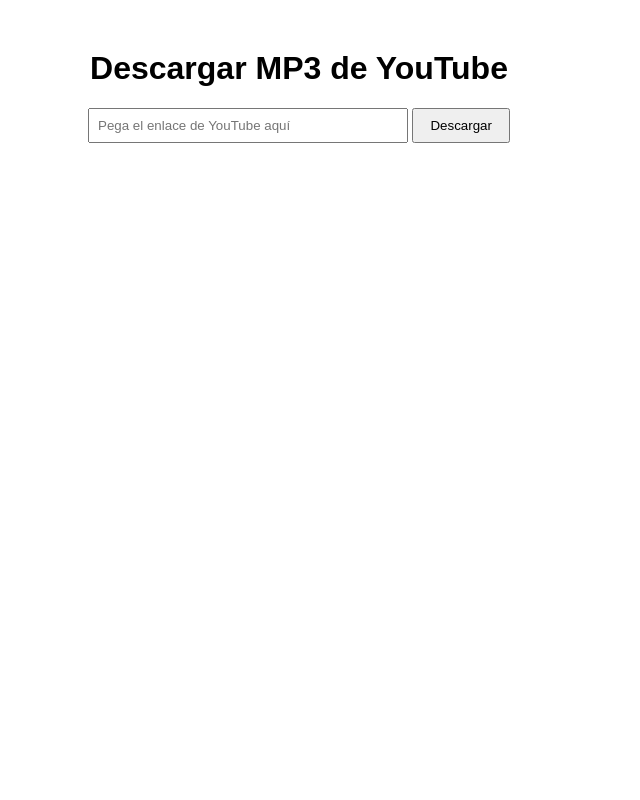
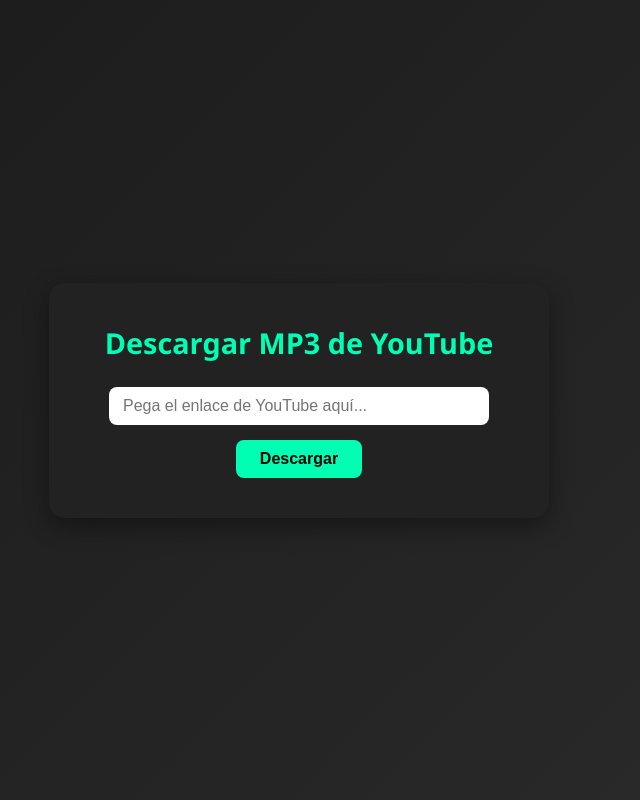
Before and after one commit to PatoDaCelt/Music-Downloader, a Flask app: page / in a window 1280 px wide. Shown: the whole page, without its empty margins (341-981 px from the left). Run offline with Flask 3, Linux system fonts and the light colour scheme.

Commit message:
Versión 2: Nuevo diseño y descarga en webm y convierte a mp3

```diff
--- a/app.py
+++ b/app.py
@@ -1,49 +1,92 @@
-from flask import Flask, render_template, request, send_file
+import os
+import subprocess
+from flask import Flask, render_template, request, send_file, after_this_request
 import yt_dlp
-import os
 
+# Códigos de colores para mensajes en terminal
+RE = "\033[31m"
+GR = "\033[32m"
+BU = "\033[34m"
+RS = "\033[0m" #RESET
+
+# --- Configuración de la Aplicación ---
 app = Flask(__name__)
 
-DOWNLOAD_FOLDER = "downloads"
-if not os.path.exists(DOWNLOAD_FOLDER):
-    os.makedirs(DOWNLOAD_FOLDER)
 
+# --- Rutas de la Aplicación ---
+# RUTA PRINCIPAL
 @app.route('/')
 def index():
+    """Muestra la página principal"""
     return render_template('index.html')
 
 @app.route('/download', methods=['POST'])
 def download():
-    url = request.form['url']
+    """
+    Gestiona la descarga y conversión del audio.
+    """
+    url = request.form['url'] #Obtiene la URL poporcionada
+    if not url:
+        return render_template('index.html', mensaje="Por favor, introduce un enlace de YouTube.")
+
     try:
-        # Opciones para descargar y convertir a mp3
+        #Diccionario de opciones para yt-dlp
         ydl_opts = {
-            'format': 'bestaudio/best',
-            'outtmpl': os.path.join(DOWNLOAD_FOLDER, '%(title)s.%(ext)s'),
-            'postprocessors': [{
-                'key': 'FFmpegExtractAudio',
-                'preferredcodec': 'mp3',
-                'preferredquality': '192',
-            }],
-            'ffmpeg_location': 'ffmpeg',  # usa ffmpeg del sistema
+            'format': 'bestaudio/best', #Descarga el mejor audio posible.
+            'outtmpl': os.path.join('%(title)s.%(ext)s'), # El nombre del archivo se basará en el título del video.
+            'noplaylist': True, #Si la URL es de una lista de reproducción, solo descargará el video individual.
         }
 
         with yt_dlp.YoutubeDL(ydl_opts) as ydl:
+            #Extrae toda la información del video
             info = ydl.extract_info(url, download=True)
-            title = info.get('title', 'audio')
-            filename = f"{title}.mp3"
-            filepath = os.path.join(DOWNLOAD_FOLDER, filename)
+            title = info.get('title', 'audio_descargado')
+            ext = info.get('ext', 'webm')
 
-        # A veces yt_dlp no borra el archivo .webm original, puedes limpiarlo:
-        for ext in ('.webm', '.m4a'):
-            oldfile = os.path.join(DOWNLOAD_FOLDER, f"{title}{ext}")
-            if os.path.exists(oldfile):
-                os.remove(oldfile)
+            # Ruta completa del archivo original y del archivo final en MP3.
+            original_filename_without_ext = ydl.prepare_filename(info).replace(f'.{ext}', '')
+            original_filepath = f"{original_filename_without_ext}.{ext}"
+            mp3_filepath = f"{original_filename_without_ext}.mp3"
 
-        return send_file(filepath, as_attachment=True)
+        #Conversión a MP3
+        print(f"Convirtiendo {RE}'{original_filepath}'{RS} a {BU}'{mp3_filepath}'{RS}...")
+        command = [
+            'ffmpeg',
+            '-i', original_filepath,  # Archivo de entrada
+            '-vn',                    # No procesar video
+            '-acodec', 'libmp3lame',  # Codec de audio MP3
+            '-ab', '192k',            # Bitrate de audio
+            '-y',                     # Sobrescribir si el archivo de salida ya existe
+            mp3_filepath              # Archivo de salida
+        ]
 
+        # Ejecutamos el comando de FFmpeg.
+        subprocess.run(command, check=True, stdout=subprocess.PIPE, stderr=subprocess.PIPE)
+        print(f"{GR}Conversión completada.{RS}")
+
+        # Preparamos una función para que borre AMBOS archivos después de que la descarga se complete.
+        @after_this_request
+        def cleanup(response):
+            try:
+                print(f"Borrando archivo original: {original_filepath}")
+                os.remove(original_filepath)
+                print(f"Borrando archivo MP3: {mp3_filepath}")
+                os.remove(mp3_filepath)
+            except OSError as e:
+                app.logger.error(f"Error al borrar el archivo: {e}")
+            return response
+
+        # Enviamos el archivo MP3 recién creado al usuario.
+        return send_file(mp3_filepath, as_attachment=True)
+
+    except subprocess.CalledProcessError as e:
+        # Captura errores específicos de FFmpeg.
+        error_message = e.stderr.decode('utf-8', errors='ignore')
+        return f"Error durante la conversión con FFmpeg: <pre>{error_message}</pre>", 500
     except Exception as e:
-        return f"Error al procesar el video: {str(e)}"
+        # Captura cualquier otro error (como un URL inválido).
+        return f"Ocurrió un error: {str(e)}", 500
 
+# --- Inicio de la Aplicación ---
 if __name__ == '__main__':
     app.run(debug=True)
--- a/static/style.css
+++ b/static/style.css
@@ -0,0 +1,93 @@
+/* --- Reset básico --- */
+* {
+  margin: 0;
+  padding: 0;
+  box-sizing: border-box;
+}
+
+/* --- Estilos generales --- */
+body {
+  font-family: "Segoe UI", Tahoma, Geneva, Verdana, sans-serif;
+  background: linear-gradient(135deg, #1a1a1a, #2b2b2b);
+  color: #f5f5f5;
+  display: flex;
+  align-items: center;
+  justify-content: center;
+  height: 100vh;
+}
+
+/* --- Contenedor principal --- */
+.container {
+  text-align: center;
+  background-color: #222;
+  padding: 40px;
+  border-radius: 16px;
+  box-shadow: 0 8px 25px rgba(0, 0, 0, 0.4);
+  width: 90%;
+  max-width: 500px;
+}
+
+/* --- Título --- */
+.container h1 {
+  margin-bottom: 25px;
+  font-size: 1.8rem;
+  color: #00ffb3;
+}
+
+/* --- Mensaje de advertencia --- */
+.alert {
+  background-color: rgba(255, 0, 0, 0.15);
+  color: #ff6666;
+  border: 1px solid #ff4d4d;
+  padding: 10px;
+  border-radius: 8px;
+  margin-bottom: 20px;
+  font-weight: 500;
+}
+
+/* --- Formulario --- */
+.download-form {
+  display: flex;
+  flex-direction: column;
+  align-items: center;
+  gap: 15px;
+}
+
+/* --- Campo de texto --- */
+.url-input {
+  width: 100%;
+  max-width: 380px;
+  padding: 10px 14px;
+  font-size: 1rem;
+  border: none;
+  border-radius: 8px;
+  outline: none;
+  transition: 0.2s;
+}
+
+.url-input:focus {
+  box-shadow: 0 0 8px #00ffb3;
+}
+
+/* --- Botón --- */
+.btn-download {
+  padding: 10px 24px;
+  font-size: 1rem;
+  background: #00ffb3;
+  color: #000;
+  border: none;
+  border-radius: 8px;
+  cursor: pointer;
+  transition: 0.3s;
+  font-weight: 600;
+}
+
+.btn-download:hover {
+  background: #00d394;
+  transform: scale(1.05);
+}
+
+.btn-download:active {
+  background: #00b87f;
+  transform: scale(0.97);
+}
--- a/templates/index.html
+++ b/templates/index.html
@@ -1,14 +1,27 @@
 <!DOCTYPE html>
 <html lang="es">
-<head>
-    <meta charset="UTF-8">
-    <title>Descargar MP3 de YouTube</title>
-</head>
-<body style="font-family:sans-serif; text-align:center; margin-top:50px;">
-    <h1>Descargar MP3 de YouTube</h1>
-    <form method="POST" action="/download">
-        <input type="text" name="url" placeholder="Pega el enlace de YouTube aquí" style="width:300px; padding:8px;">
-        <button type="submit" style="padding:8px 16px;">Descargar</button>
-    </form>
-</body>
+  <head>
+    <meta charset="UTF-8" />
+    <title>Descargar Audio de YouTube</title>
+    <link rel="stylesheet" href="{{ url_for('static', filename='style.css') }}">
+  </head>
+  <body>
+    <div class="container">
+      <h1>Descargar MP3 de YouTube</h1>
+
+      {% if mensaje %}
+        <div class="alert">{{ mensaje }}</div>
+      {% endif %}
+
+      <form method="POST" action="/download" class="download-form">
+        <input
+          type="text"
+          name="url"
+          placeholder="Pega el enlace de YouTube aquí..."
+          class="url-input"
+        />
+        <button type="submit" class="btn-download">Descargar</button>
+      </form>
+    </div>
+  </body>
 </html>
```
Also changed, not shown: test.py (+24 -19 lines), README.md, 4 other files.
